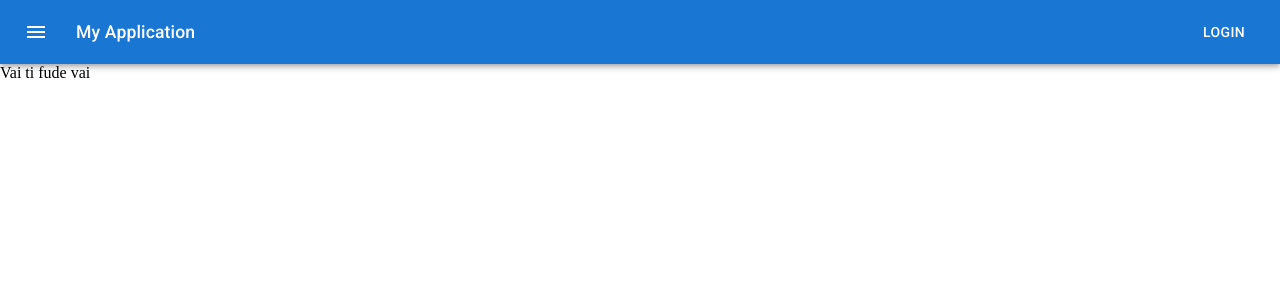
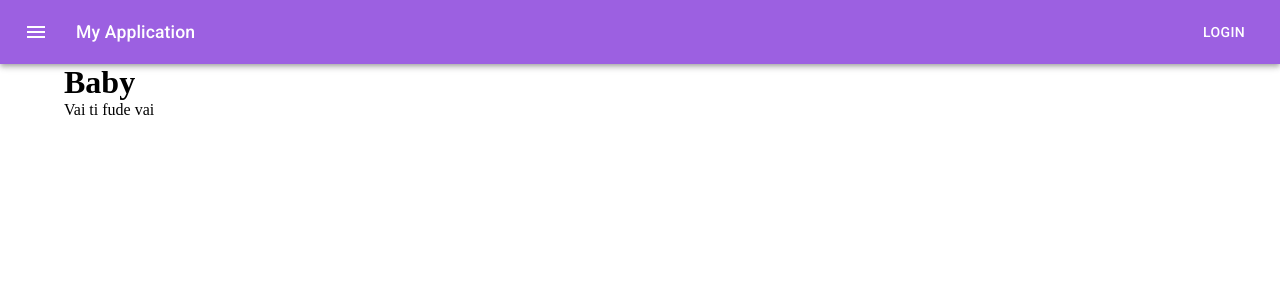
Before and after one commit to caiocsm-sudo/material-react, a React (Create React App) app: page / in a window 1280 px wide. Shown: the top 300 px of the page. Built offline with nearby package versions, Linux system fonts and the light colour scheme.

Commit message:
advancing with material ui

```diff
--- a/src/App.js
+++ b/src/App.js
@@ -1,9 +1,16 @@
 import React from "react";
-import { BrowserRouter as Router, Switch, Route } from "react-router-dom/cjs/react-router-dom.min";
+import {
+  BrowserRouter as Router,
+  Switch,
+  Route,
+} from "react-router-dom/cjs/react-router-dom.min";
+
 import Home from './pages/Home';
+import TemplateDefault from "./Template/Default";
 
 const App = () => {
   return (
+    <TemplateDefault>
       <Router>
         <Switch>
           <Route exact path="/">
@@ -11,6 +18,7 @@ const App = () => {
           </Route>
         </Switch>
       </Router>
+    </TemplateDefault>
   );
 };
 
--- /dev/null
+++ b/src/Template/Default.js
@@ -0,0 +1,16 @@
+import React from "react";
+import Header from "../partials/Header";
+import { Container } from "@mui/material";
+
+const Default = ({ children }) => {
+  return (
+    <>
+      <Header />
+      <Container>
+        {children}
+      </Container>
+    </>
+  );
+};
+
+export default Default;
--- a/src/index.js
+++ b/src/index.js
@@ -1,11 +1,23 @@
-import React from 'react';
-import ReactDOM from 'react-dom/client';
-import App from './App';
+import React from "react";
+import ReactDOM from "react-dom/client";
+import App from "./App";
 import "./index.css";
 
-const root = ReactDOM.createRoot(document.getElementById('root'));
+import { ThemeProvider, createTheme } from "@mui/material";
+
+const theme = createTheme({
+  palette: {
+    primary: { main: "#9C60E1" },
+    secondary: { main: "#FFD287" },
+    third: { main: "#FFFAFF" },
+  },
+});
+
+const root = ReactDOM.createRoot(document.getElementById("root"));
 root.render(
   <React.StrictMode>
-    <App />
+    <ThemeProvider theme={theme}>
+      <App />
+    </ThemeProvider>
   </React.StrictMode>
 );
--- a/src/pages/Home.js
+++ b/src/pages/Home.js
@@ -1,13 +1,14 @@
 import React from "react";
-import Header from "../partials/Header";
+// import Header from "../partials/Header";
+import Container from '@mui/material/Container';
 
-const App = () => {
-  return(
+const Home = () => {
+  return (
     <>
-      <Header />
+      <h1>Baby</h1>
       <p>Vai ti fude vai</p>
     </>
-  )
+  );
 };
 
-export default App;
+export default Home;
--- a/src/partials/Header.js
+++ b/src/partials/Header.js
@@ -12,7 +12,7 @@ import MenuIcon from "@mui/icons-material/Menu";
 const Header = () => {
   return (
     <Box sx={{ flexGrow: 1 }}>
-      <AppBar position="static">
+      <AppBar position="static" color="primary">
         <Toolbar>
           <IconButton
             size="large"
@@ -23,7 +23,11 @@ const Header = () => {
           >
             <MenuIcon />
           </IconButton>
-          <Typography variant="h6" component="div" sx={{ flexGrow: 1, fontSize: '1.1rem' }}>
+          <Typography
+            variant="h6"
+            component="div"
+            sx={{ flexGrow: 1, fontSize: "1.1rem" }}
+          >
             My Application
           </Typography>
           <Button color="inherit">Login</Button>
```
Also changed, not shown: src/index.css (line endings or trailing spaces). Lines whose indentation alone changed are shown as unchanged.
